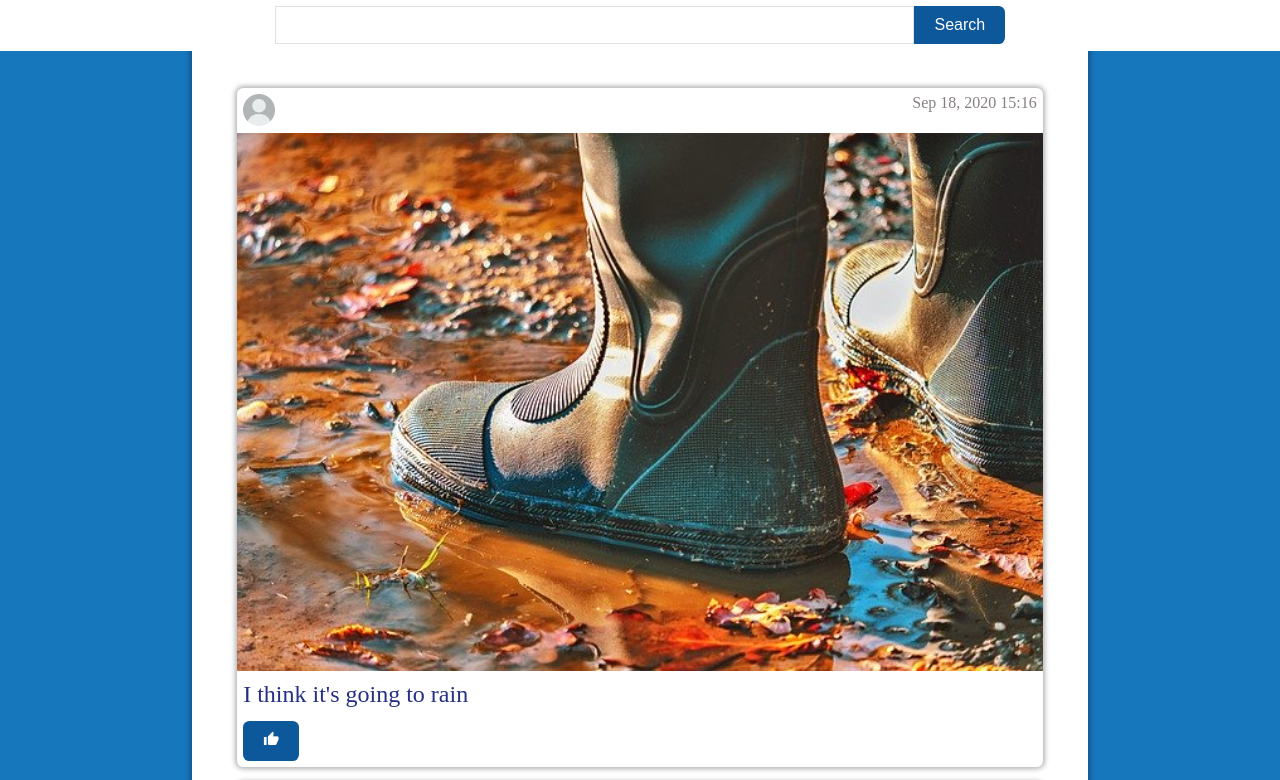
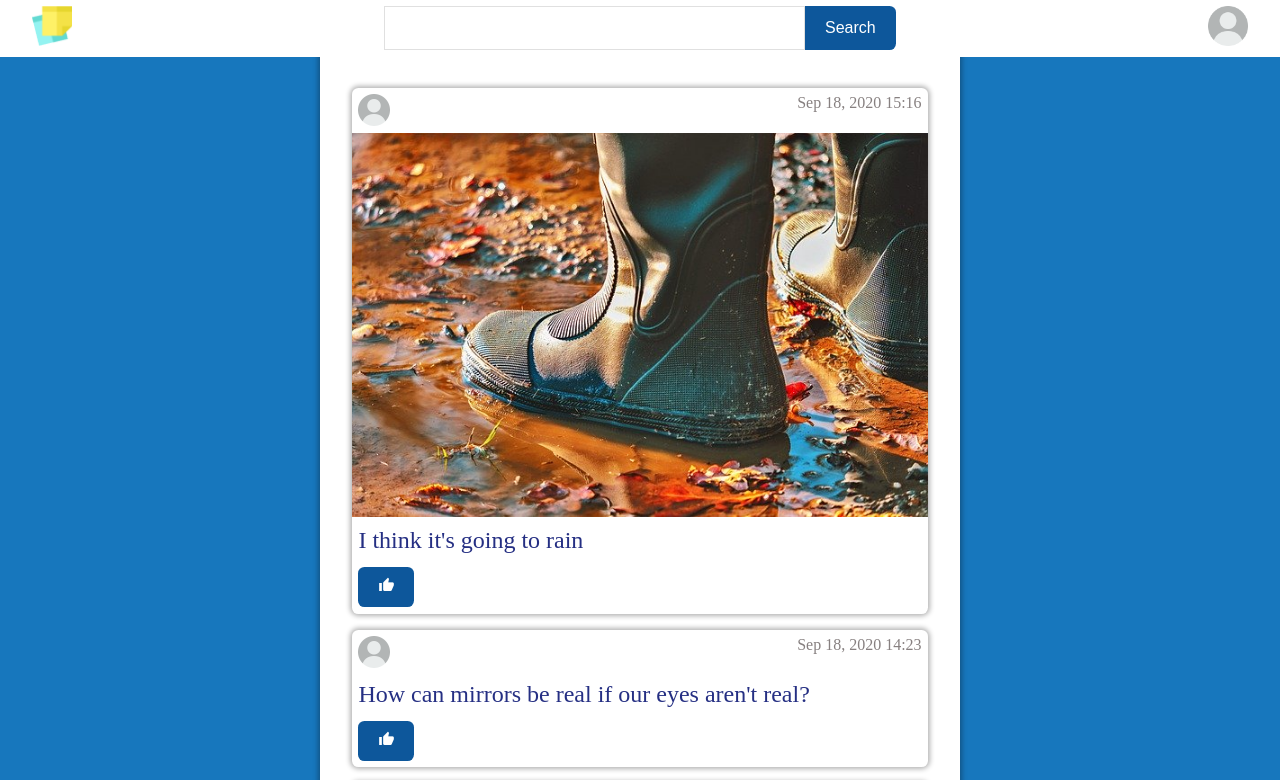
Before and after one commit to Henrik895/WebGroupWork, a plain HTML site: page index.html in a window 1280 px wide. Shown: the top 780 px of the page. Drawn offline with Linux system fonts and the light colour scheme.

Commit message:
Changed searchbar to navbar

```diff
--- a/index.html
+++ b/index.html
@@ -9,10 +9,16 @@
               rel="stylesheet">
     </head>
     <body>
-        <div class="searchbar">
+        <div class="navbar">
+            <div class="logo">
+                <img src="./res/images/logo.png" alt="PostIt logo"/>
+            </div>
             <div class="searchContainer">
                 <input type="text" id="search" name="search"/>
                 <button class="primaryButton">Search</button>
+            </div>
+            <div class="avatar">
+                <img src="./res/images/no_avatar.jpg" alt="user avatar"/>
             </div>
         </div>
         <div class="container">
--- a/res/css/global.css
+++ b/res/css/global.css
@@ -9,7 +9,7 @@ body {
     flex-direction: column;
     text-align: center;
     background: white;
-    width: 70%;
+    width: 50%;
     margin: auto;
     box-shadow: 0 0 5px 2px rgba(0,0,0,0.3);
 }
--- a/res/css/index.css
+++ b/res/css/index.css
@@ -4,19 +4,21 @@
 }
 
 /* Searchbar related CSS */
-.searchbar {
+.navbar {
+    display: flex;
+    justify-content: space-between;
     background: #fff;
     width: 100%;
     position: fixed;
     margin: 0;
     padding: 0;
-    flex-direction: row;
 }
 
 .searchContainer {
     display: flex;
     padding: 0.4em;
     justify-content: center;
+    width: 40%;
 }
 
 .searchContainer > button {
@@ -24,10 +26,19 @@
     border-top-left-radius: 0;
 }
 
+.searchContainer > input {
+    width: 100%;
+}
+
 #search {
     font-size: 1.5em;
     border: #e0e0e0 solid 1px;
-    width: 50%;
+}
+
+.navbar img {
+    height: 2.5em;
+    padding: 0.4em 2em 0.4em 2em;
+    width: auto;
 }
 
 /*Post related CSS*/
```
Also changed, not shown: res/images/logo.png (added).
